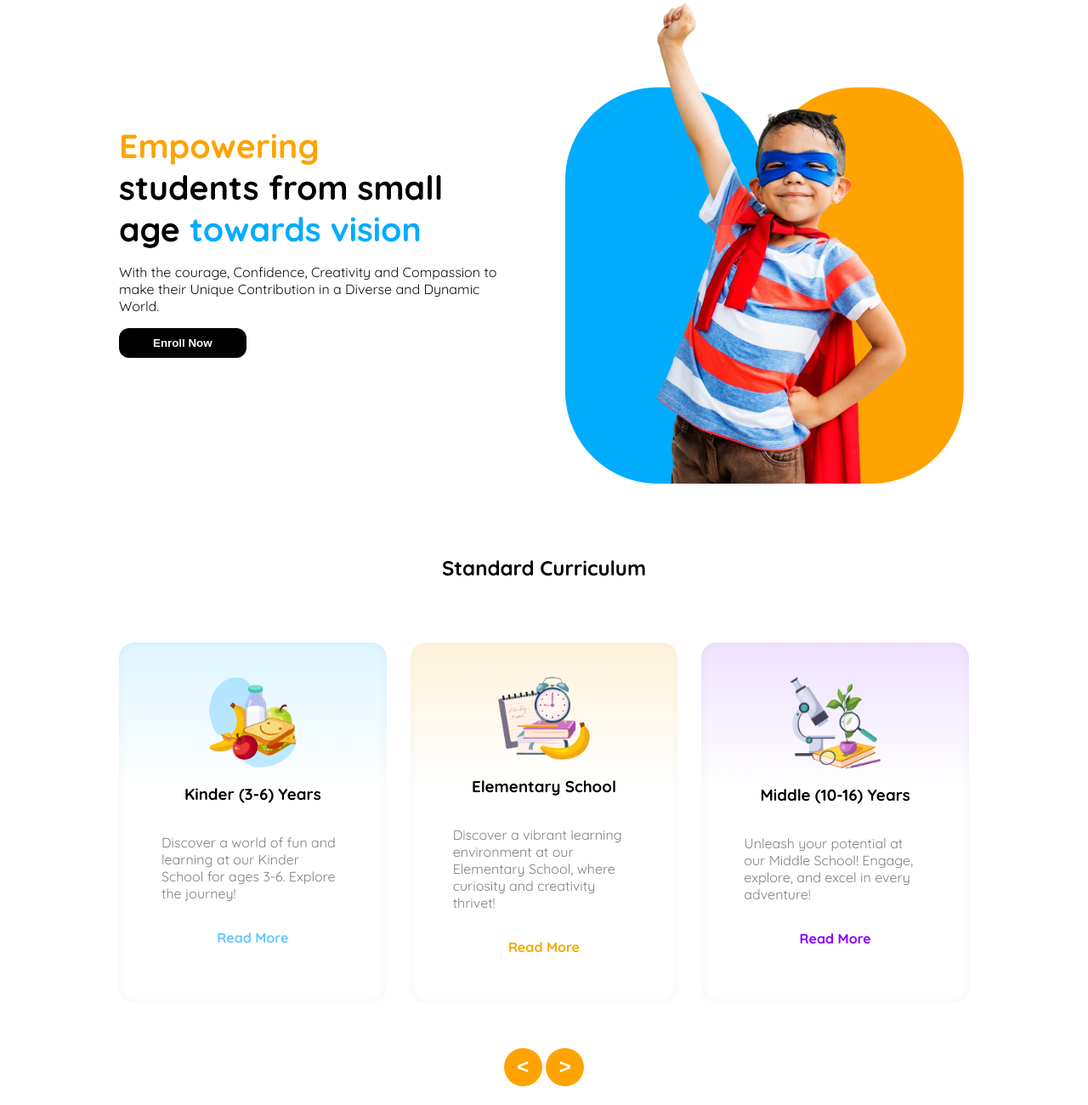
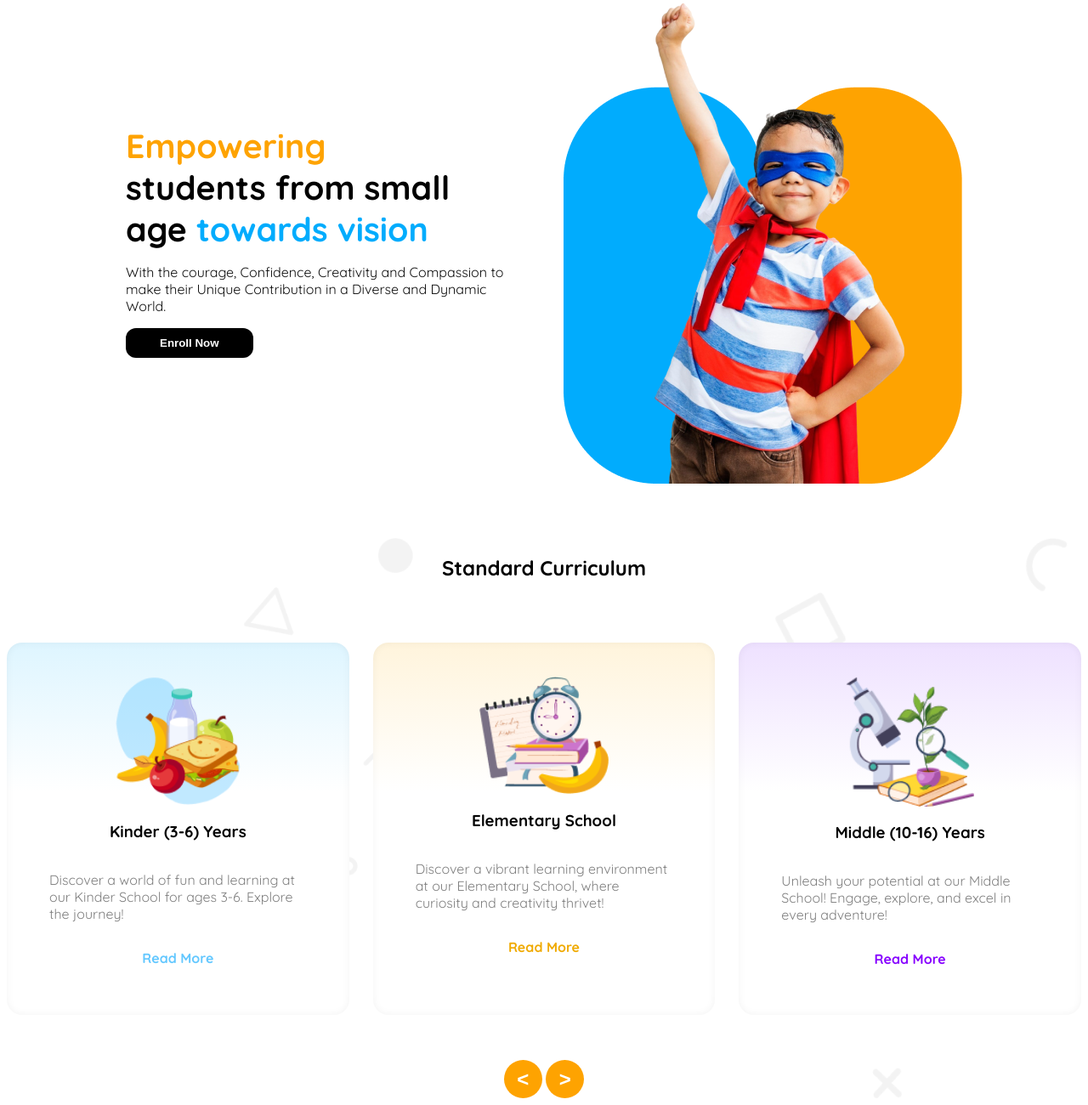
Before and after one commit to RafexStrike/Assignment-2, a plain HTML site: page index.html in a window 1280 px wide. Shown: the part 100-1400 px from the top of the page at 85% size. Drawn offline with Linux system fonts and the light colour scheme.

Commit message:
moved the whole curriculum section inside a div to add the background image, let's see what happends

```diff
--- a/index.html
+++ b/index.html
@@ -71,6 +71,7 @@
         </div>
       </section>
     </header>
+<div class="cirriculum-section-parent-div">
     <section class="curriculum-section">
         <h2>Standard Curriculum</h2>
 
@@ -109,5 +110,6 @@
           <button class="curriculum-button-2"> &gt</button>
         </div>
       </section>
+</div>
   </body>
 </html>
--- a/styles/standard-curriculum-styles/first-desktop.css
+++ b/styles/standard-curriculum-styles/first-desktop.css
@@ -32,6 +32,13 @@
     flex-direction: column;
     align-items: center;
     gap: 3.335rem;
+}
+/* adding the background image */
+.curriculum-section{
+    background-image: url('../../assets/bg.png');
+    background-size: contain;
+    background-repeat: no-repeat;
+    background-position: center;
 }
 .curriculums-container {
     display: flex;
--- a/styles/style.css
+++ b/styles/style.css
@@ -40,9 +40,14 @@ Tag	Description	Size
     font-style: normal;
   }
 
-body{
+/* body{
     margin-left: 8.75rem;
     margin-right: 8.75rem;
+} */
+
+header{
+  margin-left: 8.75rem;
+  margin-right: 8.75rem;
 }
 
 /*
```
Lines whose indentation alone changed are shown as unchanged.
